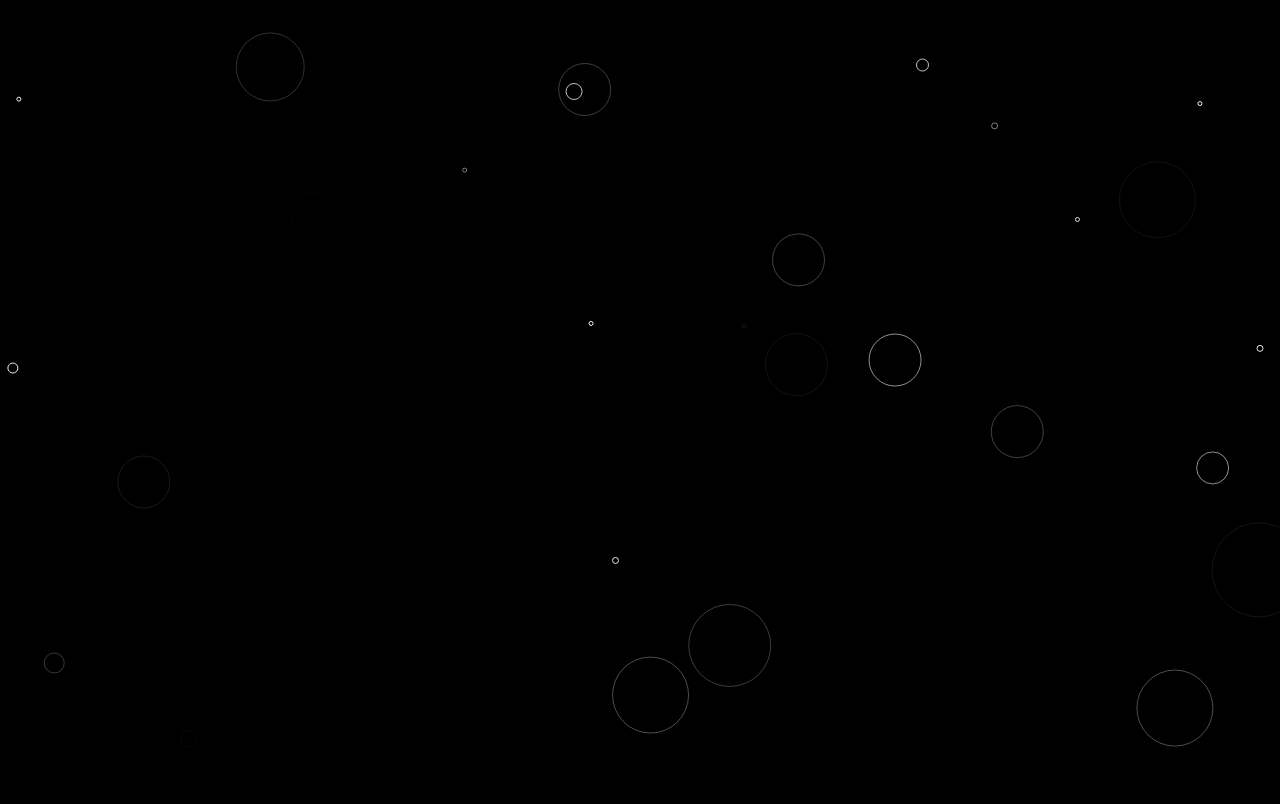
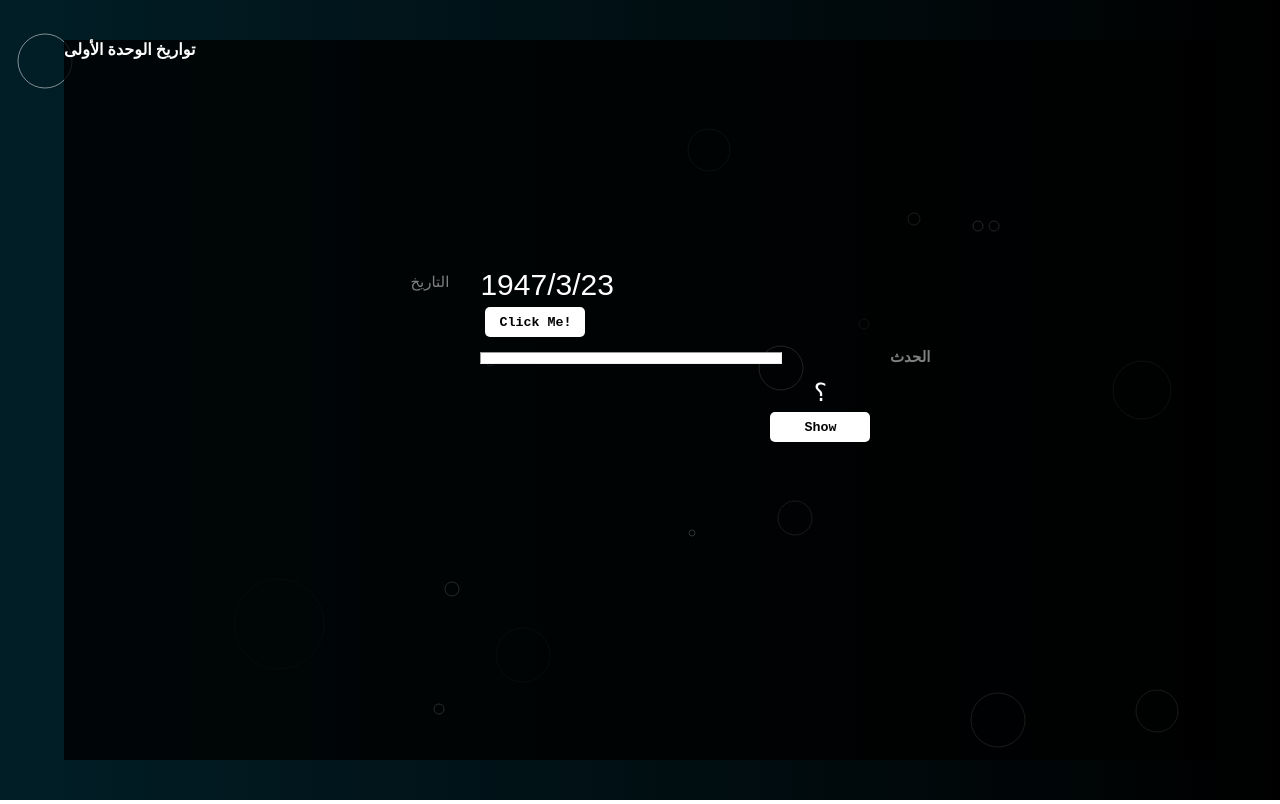
Before and after one commit to rainywinterr/rainywinterr.github.io, a plain HTML site: page index.html in a window 1280 px wide. Drawn offline with Linux system fonts and the light colour scheme.

Commit message:
Add files via upload

```diff
--- /dev/null
+++ b/RainDropsAnimation.js
@@ -0,0 +1,57 @@
+let canvas=document.querySelector("#anime");
+
+canvas.width  = window.innerWidth;
+canvas.height = window.innerHeight;
+
+cx=canvas.getContext('2d');
+
+cx.strokeStyle="white";
+
+var drops=[];
+var drop;
+
+for (var i=0;i<20;i++){
+	drop=new Drops(Math.floor(Math.random()*window.innerWidth),Math.floor(Math.random()*window.innerWidth),Math.floor(Math.random()*70));
+	drops.push(drop);
+}
+
+$('document').ready(function(){
+	animateInterval=setInterval(Animate,Math.floor(Math.random()*(20-10)+10));
+});
+
+function Animate(){
+	cx.clearRect(0,0,canvas.width,canvas.height);
+	$.each(drops,function(){
+		this.animatedrop(cx);
+	})
+}
+
+function Drops(x,y,radius){
+	this.x=x;
+	this.y=y;
+	this.radius=0;
+	this.radiuslimit=radius;
+	this.num=0
+	this.persentage=0;
+}
+
+Drops.prototype.animatedrop=function(){
+	 cx.beginPath();
+	if (this.radius<this.radiuslimit){
+		this.radius++;
+		this.persentage=(this.radius*100)/this.radiuslimit;
+		this.persentage=Math.abs(this.persentage-100);
+		this.num = this.persentage/100;
+		this.num=this.num.toString();
+		cx.strokeStyle="rgba(255, 255, 255,"+this.num+")";
+
+	}else{
+		this.radius=0;
+		this.x=Math.floor(Math.random()*window.innerWidth);
+		this.y=Math.floor(Math.random()*window.innerHeight);
+		this.radioslimit=Math.floor(Math.random()*(70-40)+40);
+	}
+	 cx.arc(this.x,this.y ,this.radius, 0, 2 * Math.PI);
+
+	 cx.stroke();
+ }
--- a/index.html
+++ b/index.html
@@ -1,25 +1,35 @@
-<!DOCTYPE html>
+<!DOCTYPE html5>
+<html lang='ar'>
+	<head>
+	<title>Hope</title>
+	<link href="style.css" rel="stylesheet"/>
 
-<html>
-	<head>
-	<title>RainDrops</title>
+	</head>
 
-	<style>
-		*{
-			margin:0;
-		}
-		body{
-			background-color:black;
-		}
-		#anime{
-			height:100%;
-			width:100%;
-		}
-	</style>
-	</head>
 	<body>
-		<script src="jquery-3.6.2.js"></script>
 		<canvas id="anime"></canvas>
-		<script src="testwave.js" > </script>
+		<header class="FirstPart">
+			<p id="tiitle">تواريخ الوحدة الأولى</p>
+			<div class="Title">
+				<p id="thedate">التاريخ</p>
+				<div id="computer">
+				<p id="DateOfThing">1947/3/23</p>
+				<button type="button" onclick="Generate()" onmouseover="WriteDis(this)" onmouseout="RemoveDis(this)" >Click Me!</button>
+				<hr id="theLine">
+				</div>
+				<p id="alhdth">الحدث</p>
+				<div id="Science">
+				<p id="TheThing">؟</p>
+				<button id="button2" type="button" onclick="ShowHidden()" onmouseover="WriteDis(this)" onmouseout="RemoveDis(this)">Show</button>
+				</div>
+
+			</div>
+			</header>
+
+
+	<script src="jquery-3.6.2.js"></script>
+	<script src="RainDropsAnimation.js"></script>
+	<script src="thing.js"></script>
 	</body>
+
 </html>
--- /dev/null
+++ b/style.css
@@ -0,0 +1,149 @@
+span{
+	animation:blinker 1s linear infinite;
+}
+@keyframes blinker{
+	50%{
+		opacity:0;
+	}
+}
+::selection{
+	color:black;
+	background:white;
+}
+body{
+	/* background-color:#090909; */
+	background-image: linear-gradient(to right, #011e26,black);
+}
+*{
+	user-select:none;
+	margin:0;
+}
+#anime{
+	margin:0;
+	padding:0;
+}
+#alhdth{
+	color:grey;
+	font-size:15px;
+	font-weight:bold;
+}
+
+
+.FirstPart{
+	position:absolute;
+	background-color:rgba(0,0,0,0.8);
+	/* border:1px solid white; */
+	width:90%;
+	height:90%;
+	left:50%;
+	top:50%;
+	transform:translate(-50%,-50%);
+	/* margin:20px; */
+
+}
+.FirstPart *{
+	color:white;
+}
+
+.AboutWebSite{
+	position:absolute;
+	/* border:2px solid white; */
+	width:400px;
+	top:20px;
+	left:10px;
+
+
+}
+button{
+	font-weight:bold;
+	font-family:monospace;
+	height:30px;
+	text-align:center;
+	border-radius:5px;
+	border:0;
+	color:black !important;
+	background-color:white;
+    text-decoration: none;
+    display: inline-block;
+	padding:5px;
+	margin:5px;
+	user-select:none;
+	width:100px;
+
+}
+.AboutWebSite p{
+	padding:10px;
+	font-size:15px;
+	font-family:monospace;
+	font-weight:600;
+}
+.Title{
+	width:400px;
+	height:150px;
+	/* border:1px solid white; */
+	position:absolute;
+	top:40%;
+	right:30%;
+
+}
+#computer{
+	font-size:30px;
+	/* font-family:monospace; */
+	font-family:Arial, sans-serif ;
+	/* font-family:monospace; */
+	font-weight:200;
+	position:relative;
+	top:-60;
+	left:10px;
+	height:100;
+	width:600;
+
+}
+
+#science{
+	font-family:Arial, sans-serif ;
+	position:relative;
+	top:-50px;
+	text-align:center;
+	left:100px;
+	width:500px;
+	font-size:25px;
+	/* font-family:monospace; */
+	font-weight:250;
+}
+#alhdth {
+	color:grey;
+	position:absolute;
+	font-size:15px;
+	right:-60;
+	top:20;
+}
+#thedate {
+	color:grey;
+	position:absolute;
+	font-size:15px;
+	left:-60;
+	top:-55;
+}
+#TopicOne{
+	position:absolute;
+	background-color:black;
+	/* border:1px solid white; */
+	width:90%;
+	height:90%;
+	left:50%;
+	top:50%;
+	transform:translate(-50%,-50%);
+
+
+}
+
+#tiitle{
+	font-weight:bold;
+}
+hr{
+	margin-top:10px;
+	width:300px;
+	height:10px;
+	background-color:white;
+}
--- a/testwave.js
+++ b/testwave.js
@@ -1,17 +1,26 @@
 let canvas=document.querySelector("#anime");
+const dimensions = getObjectFitSize(
+	true,
+    canvas.clientWidth,
+    canvas.clientHeight,
+    canvas.width,
+    canvas.height
+	);
 
-canvas.width  = window.innerWidth;
-canvas.height = window.innerHeight;
+canvas.width=dimensions.width;
+canvas.height=dimensions.height;
+console.log(dimensions.width);
 cx=canvas.getContext('2d');
-cx.strokeStyle="white";
 var drops=[];
 var drop;
-for (var i=0;i<30;i++){
-	drop=new Drops(Math.random()*window.innerWidth,Math.random()*window.innerWidth,Math.random()*70);
+var colors=["#C5C5C5","#AEAEAE","#979797","#808080","#696969","#525252","#3B3B3B"];
+for (var i=0;i<20;i++){
+	drop=new Drops(Math.random()*1200,Math.random()*600,Math.random()*70);
 	drops.push(drop);
+
 }
 $('document').ready(function(){
-	animateInterval=setInterval(Animate,Math.random()*(30-20)+20);
+	animateInterval=setInterval(Animate,Math.random()*(20-10)+10);
 });
 function Animate(){
 	cx.clearRect(0,0,canvas.width,canvas.height);
@@ -19,6 +28,8 @@ function Animate(){
 		this.animatedrop(cx);
 	})
 }
+
+
 function Drops(x,y,radius){
 	this.x=x;
 	this.y=y;
@@ -27,23 +38,59 @@ function Drops(x,y,radius){
 	this.num=0
 	this.persentage=0;
 }
+var posx=100;
+var posy=100;
 Drops.prototype.animatedrop=function(){
+	 // cx.clearRect(0,0,canvas.width,canvas.height);
 	 cx.beginPath();
 	if (this.radius<this.radiuslimit){
 		this.radius++;
 		this.persentage=(this.radius*100)/this.radiuslimit;
 		this.persentage=Math.abs(this.persentage-100);
-		this.num = this.persentage/100;
-		this.num=this.num.toString();
-		cx.strokeStyle="rgba(255, 255, 255,"+this.num+")";
+		num = this.persentage/100;
+		num=num.toString();
+		cx.strokeStyle="rgba(255, 255, 255,"+num+")";
 
 	}else{
 		this.radius=0;
-		this.x=Math.random()*window.innerWidth;
-		this.y=Math.random()*window.innerHeight;
+		this.x=Math.random()*1200;
+		this.y=Math.random()*600;
 		this.radioslimit=Math.random()*(70-40)+40;
+		cx.strokeStyle="white";
+		// setTimeout(this.animatedrop,Math.random()*(50-30)+30);
 	}
 	 cx.arc(this.x,this.y ,this.radius, 0, 2 * Math.PI);
 
 	 cx.stroke();
  }
+
+
+// adapted from: https://www.npmjs.com/package/intrinsic-scale
+function getObjectFitSize(
+  contains /* true = contain, false = cover */,
+  containerWidth,
+  containerHeight,
+  width,
+  height
+) {
+  var doRatio = width / height;
+  var cRatio = containerWidth / containerHeight;
+  var targetWidth = 0;
+  var targetHeight = 0;
+  var test = contains ? doRatio > cRatio : doRatio < cRatio;
+
+  if (test) {
+    targetWidth = containerWidth;
+    targetHeight = targetWidth / doRatio;
+  } else {
+    targetHeight = containerHeight;
+    targetWidth = targetHeight * doRatio;
+  }
+
+  return {
+    width: targetWidth,
+    height: targetHeight,
+    x: (containerWidth - targetWidth) / 2,
+    y: (containerHeight - targetHeight) / 2
+  };
+}
--- /dev/null
+++ b/thing.js
@@ -0,0 +1,143 @@
+function RemoveDis(Id){
+	Id.style.textShadow="0 0 0px #000";
+	Id.style.transition="0.3s";
+	Id.style.transform="scale(1)";
+	//Id.style.paddingLeft="5px";
+	//Id.style.paddingRight="5px";
+	Id.style.padding="5px";
+}
+function WriteDis(Id){
+	Id.style.textShadow="0 0 4px #000";
+	Id.style.backgroundColor="white";
+	//Id.style.padding="10px";
+	Id.style.transform="scale(1.4)";
+	Id.style.transition="0.3s";
+	Id.style.color="black";
+	Id.style.filter="none";
+}
+var Name=["تأسيس هيأة الأمم المتحدة",
+"الخط الأحمر بين موسكو و واشنطن",
+"مشروع مارشال",
+"قمة حركة عدم الانحياز في الجزائر",
+"تأسيس الكومنفورم",
+"حل الكوميكون",
+"قنبلة الو.م.أ في هيروشيما",
+"زوال الاتحاد السوفييتي",
+"قنبلة الو.م.أ في ناكازاكي",
+"تصفية حلف وارسو",
+"مؤتمر يالطا",
+"مؤتمر باندونغ",
+"مؤتمر بوتسدام",
+"اتفاقية بروتن وودز",
+"المصادقة على ميثاق الأمم المتحدة",
+"مشروع ايزنهاور",
+"إنشاء الكوميكون",
+"زيارة نيكسون لموسكو",
+"تأسيس حلف الناتو",
+"زيارة برجنيف للو.م.أ",
+"تأسيس حلف جنوب شرق آسيا",
+"اتفاقية هلسنكي",
+"تأسيس حلف بغداد",
+"استقلال سوريا و لبنان",
+"تأسيس حلف وارسو",
+"استقلال الهند , بنغلادش و باكستان",
+"مبدأ ترومان",
+"استقلال إندونيسيا",
+"قيام جمهورية ألمانيا الغربية",
+"مبدأ جدانوف",
+"قيام ألمانيا الشرقية",
+"وصول غورباتشوف للسلطة",
+"إقامة جدار برلين",
+"تفجير أول قنبلة سوفييتية في سيبيريا",
+"اتفاقية سالت 1",
+"انتصار الثورة الشيوعية في الصين",
+"اتفاقية سالت 2",
+"وفاة ستالين و الدعوة للتعايش السلمي",
+"تهديم جدار برلين",
+"إطلاق سبوتنك أول قمر صناعي سوفييتي",
+"توحيد الألمانيتين",
+"تدخل الاتحاد السوفييتي في أفغانستان",
+"قمة مالطا",
+"مشروع حرب النجوم",
+"خروج فرنسا من حلف الناتو",
+"غاغارين يدور حول الأرض",
+"حل مكتب الكومنفورم",
+"مؤتمر التعاون الاقتصادي الدولي",
+"تأسيس جامعة الدول العربية",
+"وصول أرمسترونغ لسطح القمر",
+"قيام الو.م.أ بإنشاء جسر جوي لفك الحصار على برلين",
+"حصار الاتحاد السوفييتي لبرلين الغربية",
+"اندلاع الحرب الأهلية بين الكوريتين",
+"انتهاء الحرب الأهلية الكورية",
+"تأسيس حركة عدم الانحياز",
+"هيمنة الاتحاد السوفييتي على القسم الشمالي لكوريا",
+"الإعلان عن قيام الجمهورية الدمقراطية الكورية"
+];
+ var date=["1945/10/24",
+"1963/06/20",
+"1947/06/05",
+"من 05/09/1973 إلى 09/09/1973",
+"1947/10/06",
+"1991/06/28",
+"1945/08/06",
+"1991/12/25",
+"1945/08/09",
+"1991/07/01",
+"1945/02/04",
+"من 18/04/1955 إلى 24/04/1955",
+"1945/08/02",
+"1944",
+"1945/06/26",
+"1957/01/05",
+"1949/01/25",
+"ماي 1972",
+"1949/04/04",
+"1973",
+"1954/09/08",
+"1975",
+"1955/02/24",
+"1946",
+"1955/05/14",
+"1947",
+"1947/03/12",
+"1949",
+"1949/05/08",
+"1947/09/22",
+"1949/10/07",
+"مارس 1985",
+"1961/08/13",
+"1949/09/21",
+"1972/05/26",
+"1949/10/01",
+"جانفي 1979",
+"1953/03/05",
+"1989/11/09",
+"1957/10/04",
+"1990/10/03",
+"1979",
+"03/12/1989 و 04/12/1989",
+"مارس 1983",
+"1966",
+"1961/04/21",
+"1956/04/17",
+"ديسمبر 1975",
+"1945/03/22",
+"1969",
+"من 28/06/1948 إلى 12/05/1949",
+"23/06/1948",
+"1950/06/25",
+"1953/07/27",
+"من 01/09/1961 إلى 06/09/1961",
+"1948/08/25",
+"1948/09/09"
+ ];
+var number;
+function Generate(){
+	number=Math.floor(Math.random()*57) + 1 ;
+	document.getElementById("DateOfThing").innerHTML = date[number];
+	document.getElementById("TheThing").innerHTML = "؟";
+
+}
+function ShowHidden(){
+	document.getElementById("TheThing").innerHTML = Name[number];
+}
```
